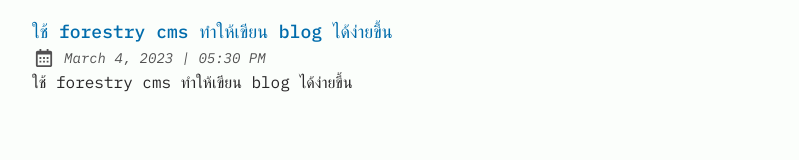
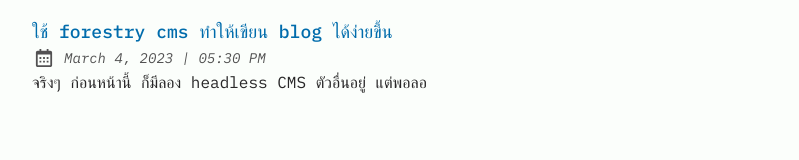
Before and after one commit to ak1103dev/personal-website-astro, an Astro site: page /tags/forestry in a window 1280 px wide. Shown: the part 272-432 px from the top of the page, without its empty margins (240-1039 px from the left). Built offline with nearby package versions, Linux system fonts and the light colour scheme; Astro itself is replaced by a stand-in of ours.

Commit message:
Update from Forestry.io Apichan Chaiyutthasat updated src/content/blog/forestry-cms-blog.md

```diff
--- a/src/content/blog/forestry-cms-blog.md
+++ b/src/content/blog/forestry-cms-blog.md
@@ -9,7 +9,7 @@
 - headless-cms
 - forestry
 ogImage: ''
-description: ใช้ forestry cms ทำให้เขียน blog ได้ง่ายขึ้น
+description: จริงๆ ก่อนหน้านี้ ก็มีลอง headless CMS ตัวอื่นอยู่ แต่พอลอ
 
 ---
 จริงๆ ก่อนหน้านี้ ก็มีลอง headless CMS ตัวอื่นอยู่ แต่พอลอง ไล่อ่าน post ของ AstroPaper ดูว่ามีอะไรให้ set บ้าง ก็ไปเจอว่ามันมี forestry ให้สามารถทำ headless CMS ได้ ก็เลยลอง setup ตาม link นี้
```
